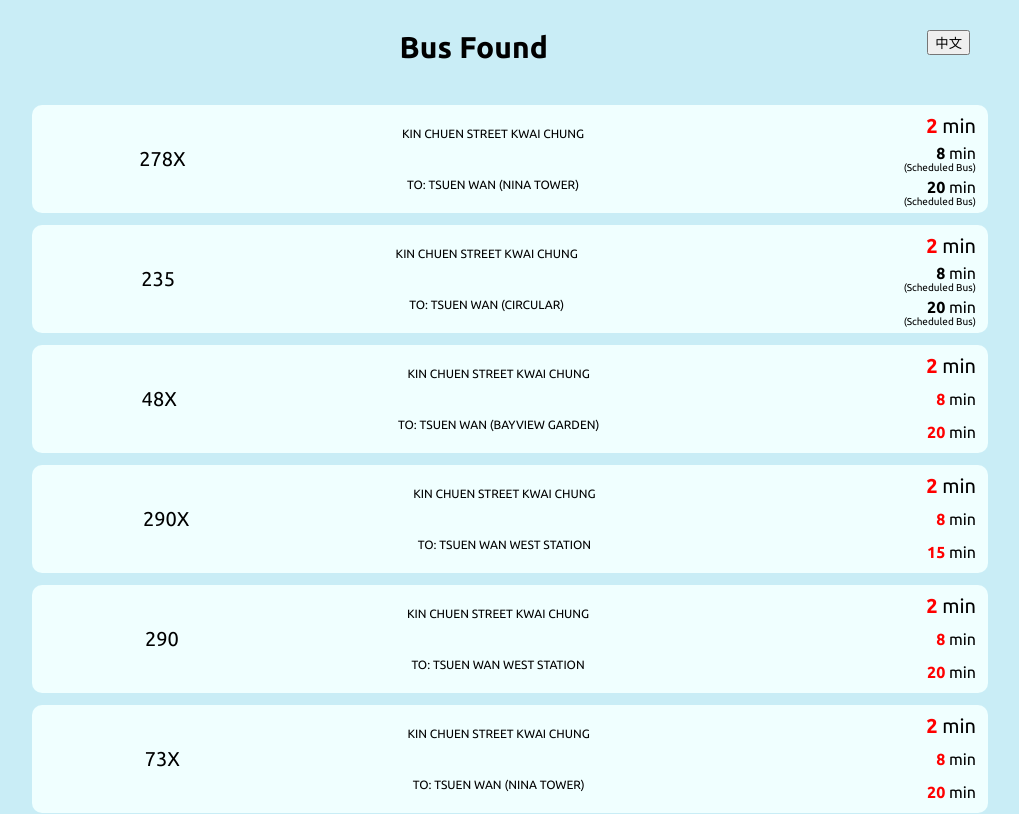
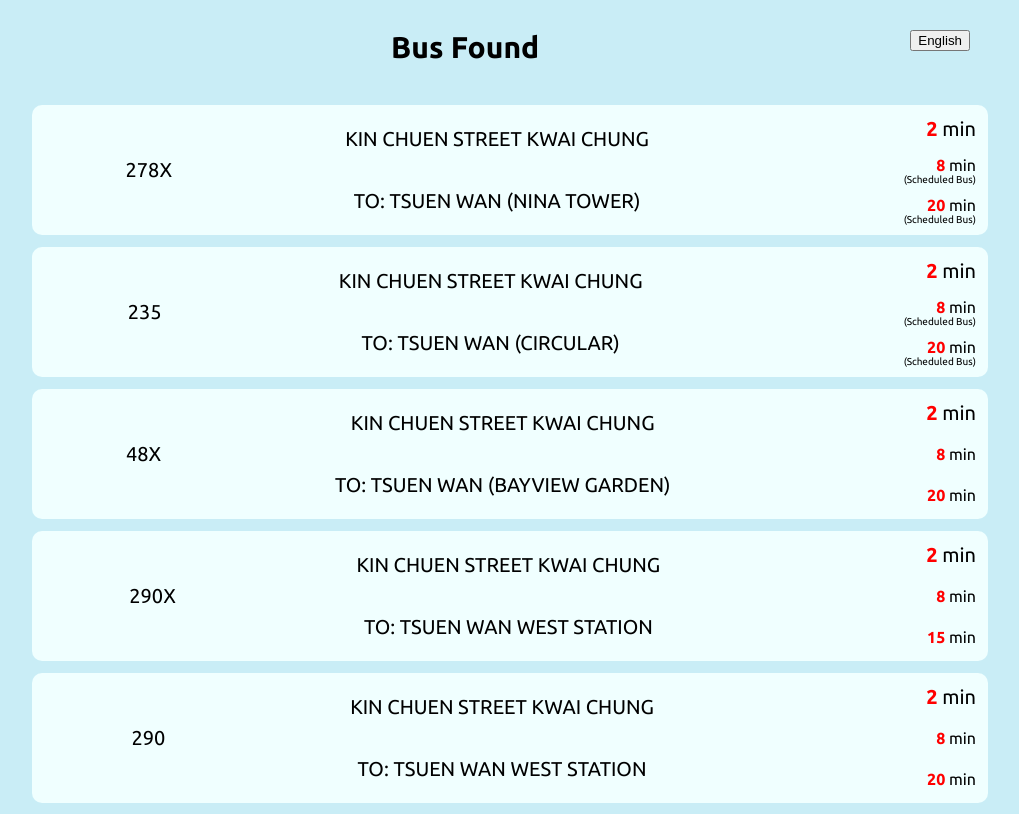
Before and after one commit to kalokcheung14/hong_kong_phantom_buses, a React (Create React App) app: page / in a window 1280 px wide. Shown: the top 814 px of the page, without its empty margins (130-1149 px from the left). Built offline with nearby package versions, Linux system fonts and the light colour scheme.

Commit message:
Feat: Added toggle language function by creating translation functionality for data and predefined strings

```diff
--- a/src/App.css
+++ b/src/App.css
@@ -93,6 +93,7 @@
   justify-content: center;
   align-items: center;
   font-size: 20px;
+  padding-left: 8px;
 }
 
 .stop {
@@ -100,7 +101,7 @@
   display: flex;
   justify-content: center;
   align-items: center;
-  font-size: 12px;
+  font-size: 20px;
   padding-top: 18px;
   padding-bottom: 14px;
 }
@@ -110,7 +111,7 @@
   display: flex;
   justify-content: center;
   align-items: center;
-  font-size: 12px;
+  font-size: 20px;
   padding-top: 14px;
   padding-bottom: 18px;
 }
--- a/src/App.js
+++ b/src/App.js
@@ -4,7 +4,8 @@ import store from './Store';
 import { useEffect } from "react";
 import getEta from './Api';
 import logo from './logo.svg';
-import { languageToggled, LANGUAGE_EN } from './LangSlice';
+import { languageToggled } from './LangSlice';
+import { translateEta } from "./Translation";
 
 function BusEtaTime(props) {
   const defaultTimeClass = "Eta-time";
@@ -20,7 +21,7 @@ function BusEtaTime(props) {
   // Display an ETA item of a bus route
   return (
       <div className="Eta-time-row">
-        <div className={(props.index == 0)?"Eta-time-first":""}>
+        <div className={(props.index === 0)?"Eta-time-first":""}>
             {props.isScheduled?
                 <span className={timeClass}>{props.minute}</span> :
                 <span className={timeClass}>{props.minute}</span>
@@ -38,7 +39,7 @@ function BusEtaTimeList(props) {
       <span className="Eta-time-list">
         {
             props.eta.map(function (item, i) {
-                return <BusEtaTime key={i} index={i} minute={item.time} remark={item.remarkEn} isScheduled={item.isScheduled}/>
+                return <BusEtaTime key={i} index={i} minute={item.time} remark={item.remark} isScheduled={item.isScheduled}/>
             })
         }
       </span>
@@ -46,12 +47,14 @@ function BusEtaTimeList(props) {
 }
 
 function BusEtaRow(props) {
+    const strings = useSelector(state => state.lang.strings);
+
     // Display a row of route ETA
   return (
       <div className="Row">
         <span className="route">{props.route}</span>
         <span className="stop">{props.stop}</span>
-        <span className="dest">TO: {props.dest}</span>
+        <span className="dest">{strings.to}: {props.dest}</span>
         <BusEtaTimeList eta={props.eta}/>
       </div>
   );
@@ -62,18 +65,21 @@ function Main() {
     const data = useSelector(state => state.eta.data);
     const loading = useSelector(state => state.eta.loading);
     const language = useSelector(state => state.lang.language);
+    const strings = useSelector(state => state.lang.strings);
     let result;
 
     // Display loading screen if data is being loaded
     if (!loading) {
         // Display Bus ETA by passing the arguments into BusEtaRows if data is not empty, otherwise display a message.
         if (data.length > 0) {
-            result = data.map(function (item, i) {
-                return <BusEtaRow key={i} route={item.route} stop={item.stopNameEn} dest={item.destEn}
+            const translatedData = translateEta(data, language);
+
+            result = translatedData.map(function (item, i) {
+                return <BusEtaRow key={i} route={item.route} stop={item.stopName} dest={item.dest}
                                   eta={item.etaDetails}/>
             })
         } else {
-            result = <div className="ErrorBox">No ETA available</div>;
+            result = <div className="ErrorBox">{strings.etaError}</div>;
         }
     } else {
         result = <div className="ErrorBox"><img className="App-logo" src={logo} alt=""/></div>;
@@ -99,7 +105,7 @@ function Main() {
       <div>
         <div className="Header">
           Bus Found
-         <button onClick={toggleLanguage} className="Lang-toggle">{language == LANGUAGE_EN? "中文":"English"}</button>
+         <button onClick={toggleLanguage} className="Lang-toggle">{strings.langName}</button>
         </div>
       </div>
 
--- a/src/EtaSlice.js
+++ b/src/EtaSlice.js
@@ -1,8 +1,4 @@
 import { createSlice } from "@reduxjs/toolkit";
-
-const GET_ETA = 'GET_ETA';
-const GET_ETA_ERROR = 'GET_ETA_ERROR';
-const TOGGLE_LANGUAGE = 'TOGGLE_LANGUAGE';
 
 const initState = {
     data: [],
--- a/src/LangSlice.js
+++ b/src/LangSlice.js
@@ -1,18 +1,27 @@
 import { createSlice } from "@reduxjs/toolkit";
+import { translateStrings } from "./Translation";
+import { stringList } from "./Strings";
 
 const LANGUAGE_EN = "EN";
 const LANGUAGE_ZH = "ZH";
 
 const initState = {
-    language: LANGUAGE_EN
+    language: LANGUAGE_EN,
+    strings: translateStrings(stringList, LANGUAGE_EN)
 };
 
 const langSlice = createSlice({
   name: 'lang',
   initialState: initState,
   reducers: {
-    languageToggled(state, action) {
-      state.language = (state.language == LANGUAGE_EN)? LANGUAGE_ZH: LANGUAGE_EN;
+    languageToggled(state) {
+      if (state.language === LANGUAGE_EN) {
+        state.language = LANGUAGE_ZH;
+        state.strings =  translateStrings(stringList, LANGUAGE_ZH);
+      } else {
+        state.language = LANGUAGE_EN;
+        state.strings =  translateStrings(stringList, LANGUAGE_EN);
+      }
     }
   }
 });
--- a/src/MockData.js
+++ b/src/MockData.js
@@ -2,7 +2,9 @@ const mockData = [
     {
         route: "278X",
         destEn: "TSUEN WAN (NINA TOWER)",
+        destTc: "荃灣(如心廣場)",
         stopNameEn: "KIN CHUEN STREET KWAI CHUNG",
+        stopNameTc: "葵涌健全街",
         etaDetails: [
             {
                 time: 2,
@@ -13,13 +15,13 @@ const mockData = [
             {
                 time: 8,
                 remarkEn: "Scheduled Bus",
-                remarkTc: "",
+                remarkTc: "原定班次",
                 isScheduled: true
             },
             {
                 time: 20,
                 remarkEn: "Scheduled Bus",
-                remarkTc: "",
+                remarkTc: "原定班次",
                 isScheduled: true
             }
         ]
@@ -27,7 +29,9 @@ const mockData = [
     {
         route: "235",
         destEn: "TSUEN WAN (CIRCULAR)",
+        destTc: "荃灣(循環線)",
         stopNameEn: "KIN CHUEN STREET KWAI CHUNG",
+        stopNameTc: "葵涌健全街",
         etaDetails: [
             {
                 time: 2,
@@ -38,13 +42,13 @@ const mockData = [
             {
                 time: 8,
                 remarkEn: "Scheduled Bus",
-                remarkTc: "",
+                remarkTc: "原定班次",
                 isScheduled: true
             },
             {
                 time: 20,
                 remarkEn: "Scheduled Bus",
-                remarkTc: "",
+                remarkTc: "原定班次",
                 isScheduled: true
             }
         ]
@@ -52,7 +56,9 @@ const mockData = [
     {
         route: "48X",
         destEn: "TSUEN WAN (BAYVIEW GARDEN)",
+        destTc: "荃灣(灣景花園)",
         stopNameEn: "KIN CHUEN STREET KWAI CHUNG",
+        stopNameTc: "葵涌健全街",
         etaDetails: [
             {
                 time: 2,
@@ -74,7 +80,9 @@ const mockData = [
     {
         route: "290X",
         destEn: "TSUEN WAN WEST STATION",
+        destTc: "荃灣西站",
         stopNameEn: "KIN CHUEN STREET KWAI CHUNG",
+        stopNameTc: "葵涌健全街",
         etaDetails: [
             {
                 time: 2,
@@ -96,7 +104,9 @@ const mockData = [
     {
         route: "290",
         destEn: "TSUEN WAN WEST STATION",
+        destTc: "荃灣西站",
         stopNameEn: "KIN CHUEN STREET KWAI CHUNG",
+        stopNameTc: "葵涌健全街",
         etaDetails: [
             {
                 time: 2,
@@ -118,7 +128,9 @@ const mockData = [
     {
         route: "73X",
         destEn: "TSUEN WAN (NINA TOWER)",
+        destTc: "荃灣(如心廣場)",
         stopNameEn: "KIN CHUEN STREET KWAI CHUNG",
+        stopNameTc: "葵涌健全街",
         etaDetails: [
             {
                 time: 2,
--- /dev/null
+++ b/src/Strings.js
@@ -0,0 +1,14 @@
+export const stringList = {
+    to: {
+        en: "TO",
+        tc: "往"
+    },
+    langName: {
+        en: "English",
+        tc: "中文"
+    },
+    etaError: {
+        en: "No ETA available",
+        tc: "無法取得到站資訊"
+    }
+};
--- /dev/null
+++ b/src/Translation.js
@@ -0,0 +1,58 @@
+import { LANGUAGE_EN } from "./LangSlice";
+const translateEta = (data, language) => {
+    return data.map(function (item) {
+        let stopName, destName;
+
+        if (language === LANGUAGE_EN) {
+            stopName = item.stopNameEn;
+            destName = item.destEn;
+        } else {
+            stopName = item.stopNameTc;
+            destName = item.destTc;
+        }
+
+        const etaDetails = item.etaDetails.map(function (eta) {
+            let remark;
+
+            if (language === LANGUAGE_EN) {
+                remark = eta.remarkEn;
+            } else {
+                remark = eta.remarkTc;
+            }
+
+            return {
+                time: eta.time,
+                remark: remark
+            };
+        });
+
+        return {
+            route: item.route,
+            stopName: stopName,
+            dest: destName,
+            etaDetails: etaDetails
+        }
+    })
+};
+
+const translateStrings = (data, language) => {
+    let to, langName, etaError;
+
+    if (language === LANGUAGE_EN) {
+        to = data.to.en;
+        langName = data.langName.en;
+        etaError = data.etaError.en;
+    } else {
+        to = data.to.tc;
+        langName = data.langName.tc;
+        etaError = data.etaError.tc;
+    }
+
+    return {
+        to: to,
+        langName: langName,
+        etaError: etaError
+    }
+};
+
+export { translateEta, translateStrings };
```
